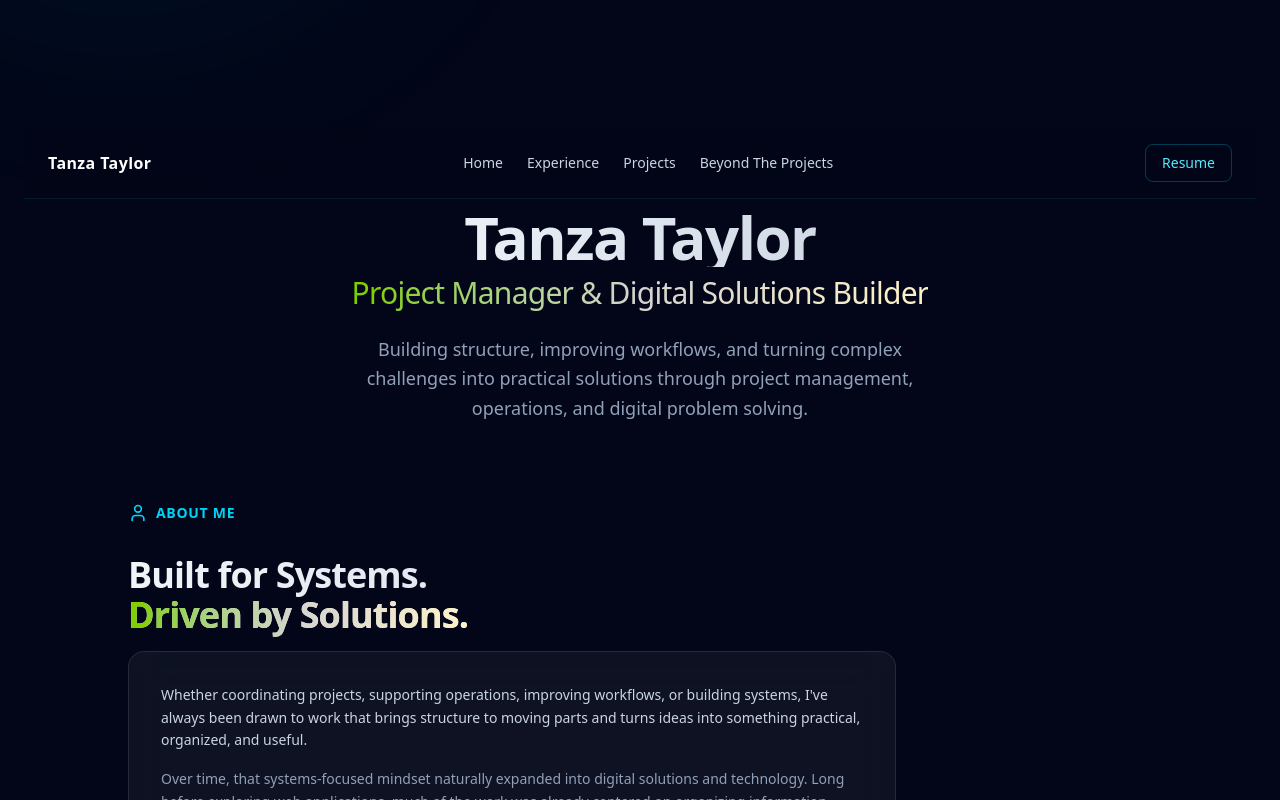
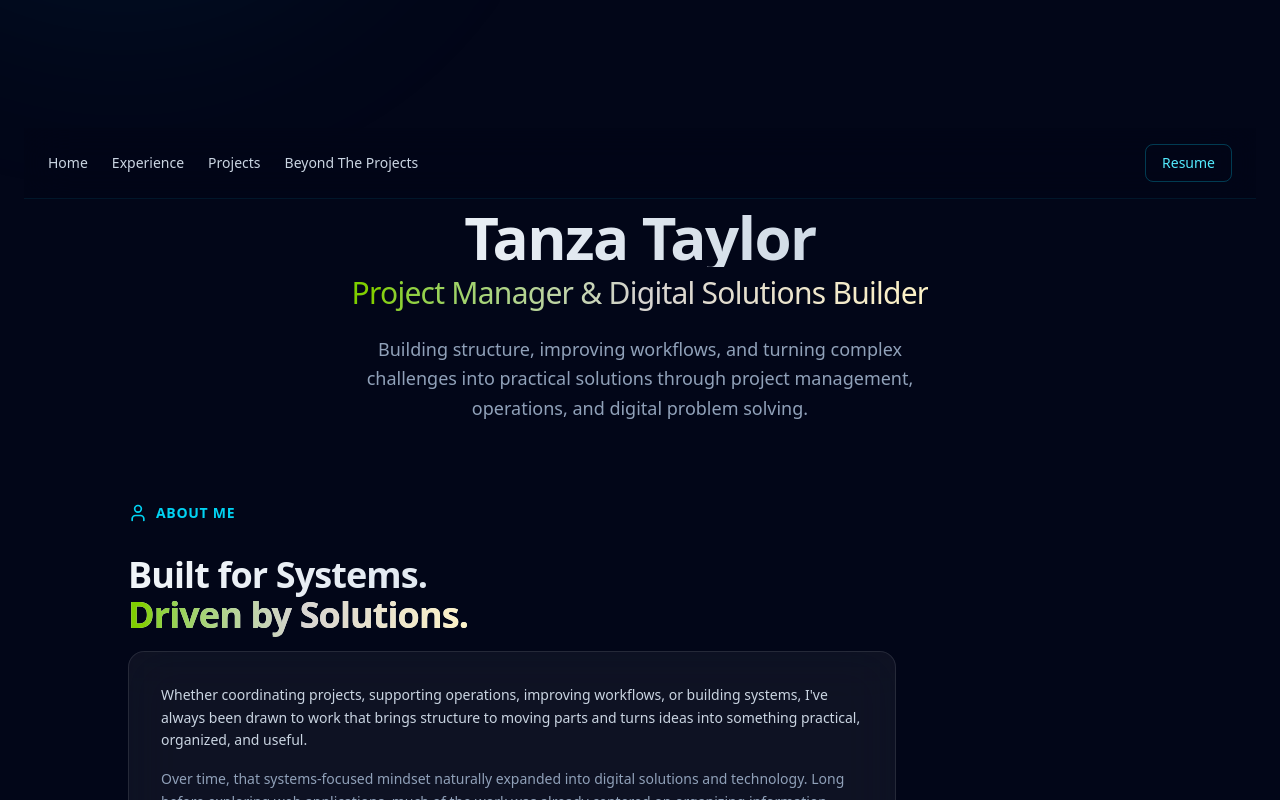
Before and after one commit to tanztylr/Tanza-Portfolio-V1, a Next.js app: page / in a window 1280 px wide. Shown: the top 800 px of the page. Built offline with nearby package versions, Linux system fonts and the light colour scheme.

Commit message:
Remove name from navigation bar
Removed the name 'Tanza Taylor' from the navigation.

```diff
--- a/src/app/page.js
+++ b/src/app/page.js
@@ -52,10 +52,6 @@ export default function Home() {
 {/* Navigation */}
 <nav className="sticky top-0 z-50 w-full backdrop-blur-xl bg-slate-950/70 border-b border-cyan-500/10">
   <div className="max-w-7xl mx-auto px-6 py-4 flex items-center justify-between">
-
-    <div className="text-white font-semibold tracking-wide">
-      Tanza Taylor
-    </div>
 
     <div className="hidden md:flex items-center gap-6 text-sm text-slate-300">
       <a href="#home" className="hover:text-cyan-400 transition-colors">Home</a>
```
